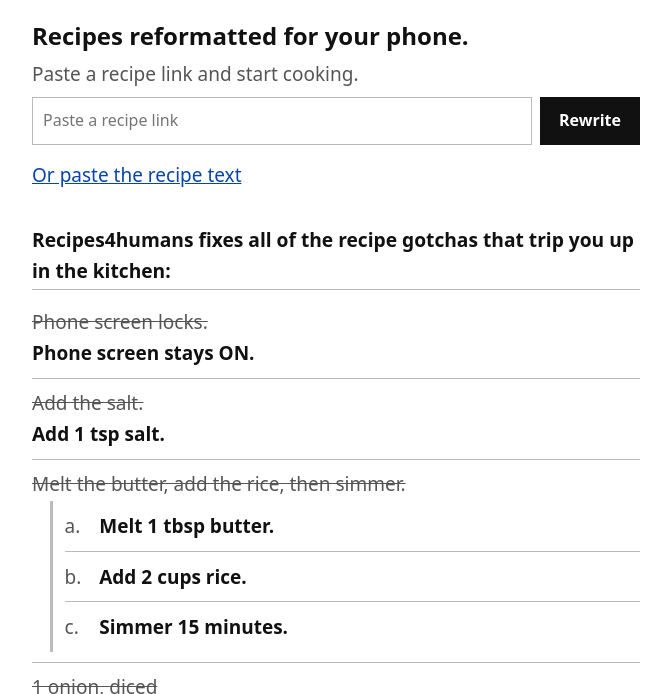
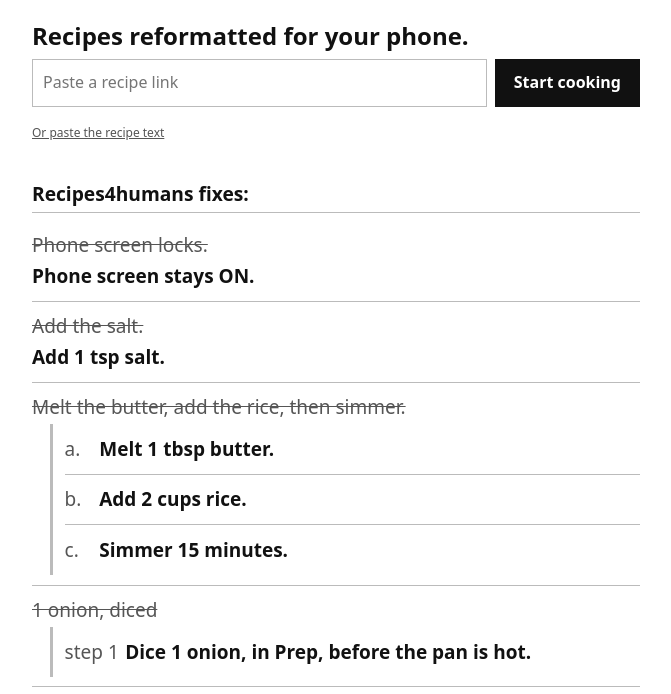
Before and after one commit to rkbarney/recipes4humans, a website with bundled scripts: page index.html in a window 1280 px wide. Shown: the part 48-742 px from the top of the page, without its empty margins (304-975 px from the left). Built offline with nearby package versions, Linux system fonts and the light colour scheme.

Commit message:
Home page: Start cooking button, no subline, smaller paste-text link, shorter fixes heading
Co-Authored-By: Claude Sonnet 5.5 <noreply@anthropic.com>
Claude-Session: https://claude.ai/code/session_01LtDwVyEXyvtaX8VubsnP1Q

```diff
--- a/css/style.css
+++ b/css/style.css
@@ -137,8 +137,9 @@ details.text-option { margin: .5rem 0 0; }
 details.text-option summary {
   display: flex;
   align-items: center;
-  min-height: var(--touch);
-  color: var(--link);
+  min-height: 36px;
+  font-size: .75rem;
+  color: var(--muted);
   text-decoration: underline;
   cursor: pointer;
 }
--- a/js/ui.js
+++ b/js/ui.js
@@ -367,7 +367,7 @@ const FIXES = [
  */
 export function renderHome(root, { onSubmit, onParts, onLink, message }) {
   const url = h('input', { id: 'url', type: 'url', placeholder: 'Paste a recipe link', autocomplete: 'off', autocapitalize: 'off', spellcheck: 'false', inputmode: 'url' });
-  const linkButton = h('button', { type: 'submit', class: 'primary' }, 'Rewrite');
+  const linkButton = h('button', { type: 'submit', class: 'primary' }, 'Start cooking');
   const linkStatus = h('p', { class: 'message', role: 'status' }, message || '');
   const linkForm = h('form', {
     class: 'link-form',
@@ -396,7 +396,7 @@ export function renderHome(root, { onSubmit, onParts, onLink, message }) {
     h('label', { for: 'paste', class: 'sr-only' }, 'Recipe text'),
     text,
     h('div', { class: 'row' },
-      h('button', { type: 'submit', class: 'primary' }, 'Rewrite'),
+      h('button', { type: 'submit', class: 'primary' }, 'Start cooking'),
       h('button', { type: 'button', class: 'link', onclick: onParts }, 'Paste ingredients and steps separately')),
     textStatus);
 
@@ -406,10 +406,9 @@ export function renderHome(root, { onSubmit, onParts, onLink, message }) {
 
   mount(root,
     h('h1', null, 'Recipes reformatted for your phone.'),
-    h('p', { class: 'lede' }, 'Paste a recipe link and start cooking.'),
     linkForm,
     details,
-    h('h2', null, 'Recipes4humans fixes all of the recipe gotchas that trip you up in the kitchen:'),
+    h('h2', null, 'Recipes4humans fixes:'),
     h('ul', { class: 'fixes' }, FIXES.map(([before, after]) =>
       h('li', null, h('s', null, before),
         typeof after === 'string'
--- a/service-worker.js
+++ b/service-worker.js
@@ -1,4 +1,4 @@
-const CACHE_NAME = 'recipes4humans-v10';
+const CACHE_NAME = 'recipes4humans-v11';
 const base = self.location.pathname.replace(/\/[^/]*$/, '/') || '/';
 const SHELL_URLS = [
   base,
```
